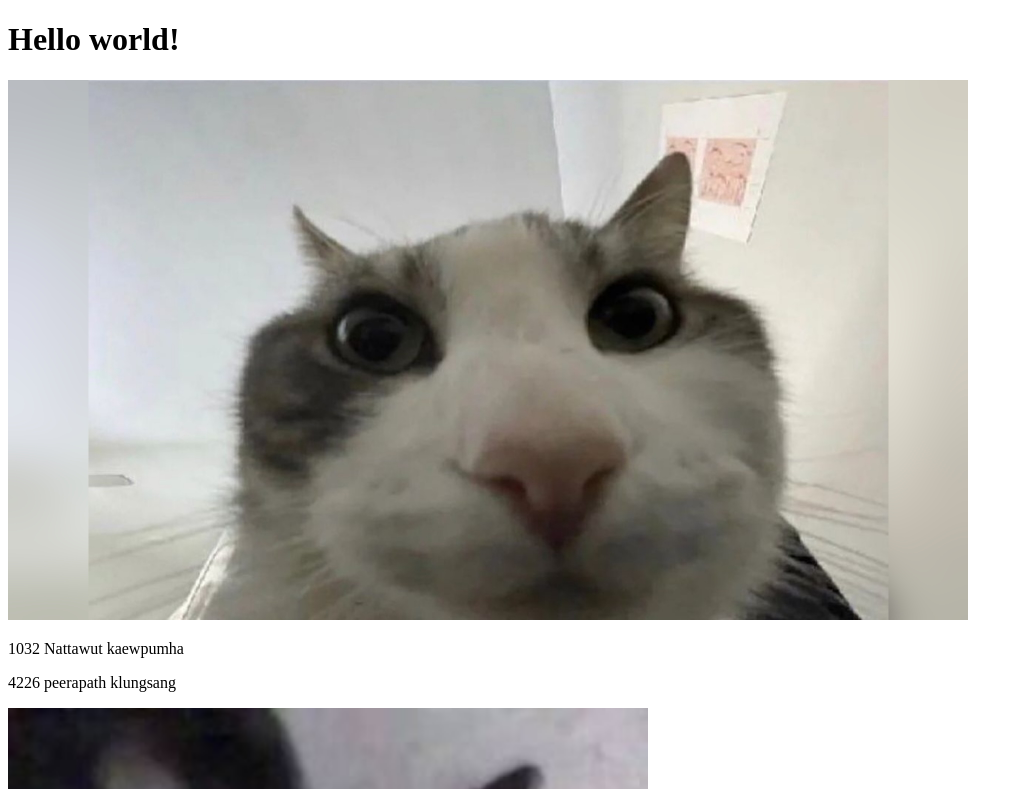
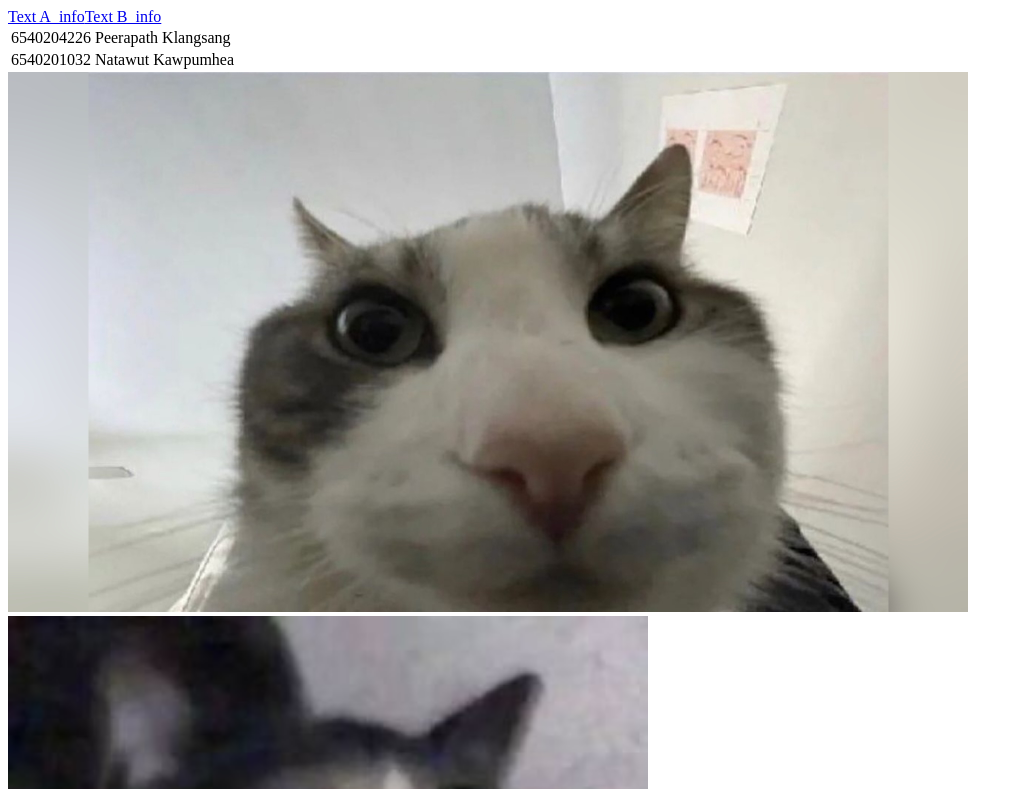
Before and after one commit to Peerapath/AAAAAAAAA_Lab_3, a plain HTML site: page index.html in a window 1280 px wide. Shown: the top 789 px of the page, without its empty margins (0-1023 px from the left). Drawn offline with Linux system fonts and the light colour scheme.

Commit message:
merge a new images

```diff
--- a/index.html
+++ b/index.html
@@ -1,16 +1,22 @@
 <!DOCTYPE html>
 <html>
-<head>
-<title>My Friend and Me!</title>
-</head>
-<body>
-
-<h1>Hello world!</h1>
-<div><img src="cover3.jpg" alt="catmeme" style="width:100%;max-width:960px"></div>
-<p>1032 Nattawut kaewpumha</p>
-<p>4226 peerapath klungsang</p>
-<div><img src="cover1.jpg" alt="catmeme" style="width:100%;max-width:640px"></div>
-
-</body>
->>>>>>> images
+    <head>
+        <title>
+            My Friend and Me
+        </title>
+    </head>
+    <body>
+        <table>
+            <tr>
+                <td>6540204226</td><td>Peerapath Klangsang</td>
+                <a href="file:///C:/Users/Peerapath/Documents/Benz/myproject/A_info.html">Text A_info</a>
+            </tr>
+            <tr>
+                <td>6540201032</td><td>Natawut Kawpumhea</td>
+                <a href="file:///C:/Users/Peerapath/Documents/Benz/myproject/B_info.html">Text B_info</a>
+            </tr>
+        </table>
+    </body>
+        <div><img src="cover3.jpg" alt="catmeme" style="width:100%;max-width:960px"></div>
+        <div><img src="cover1.jpg" alt="catmeme" style="width:100%;max-width:640px"></div>
 </html>
```
